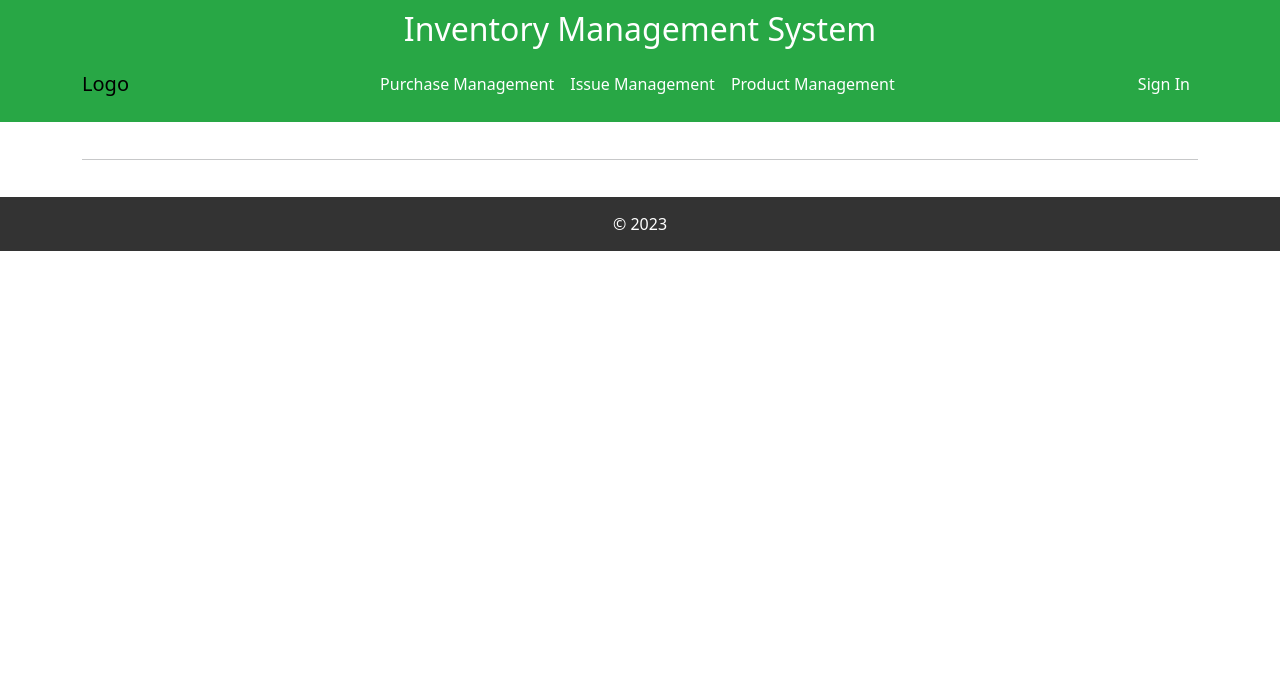
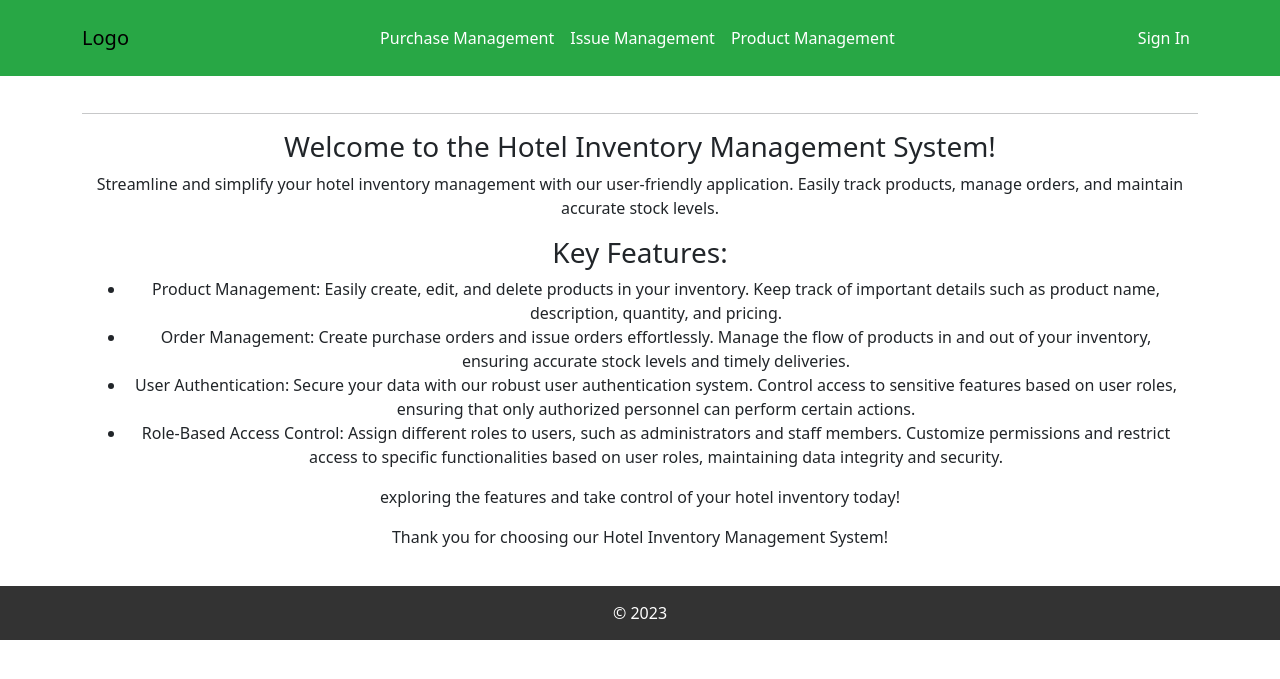
Before and after one commit to Mesele9/hotel_inventory_system, a Flask app: page / in a window 1280 px wide. Shown: the top 679 px of the page. Run offline with Flask 3, Linux system fonts and the light colour scheme.

Commit message:
add text to main.html for the landing page

```diff
--- a/app/__init__.py
+++ b/app/__init__.py
@@ -48,7 +48,7 @@ def create_app(config_class=Config):
 
     @app.route('/')
     def index():
-        return render_template('base.html')
+        return render_template('main.html')
 
     return app
 
--- a/app/templates/base.html
+++ b/app/templates/base.html
@@ -75,7 +75,7 @@
   </head>
   <body class="text-center">
     <div class="header">
-    <h2>Inventory Management System</h2>
+   <!-- <h4>Inventory Management System</h4> -->
       <nav class="navbar navbar-expand-lg">
         <div class="container">
           <a class="navbar-brand" href="{{ url_for('index')}}">Logo</a>
--- a/app/templates/main.html
+++ b/app/templates/main.html
@@ -1,27 +1,22 @@
-<html>
-    <head>
-        {% if title %}
-        <title>{{ title }} - Inventory</title>
-        {% else %}
-        <title>Inventory</title>
-        {% endif %}
-    </head>
-    <body>
-        <div>
-            Inventory:
-            <a href="/index">Home</a>
-            <a href="/login">Login</a>
+{% extends 'base.html' %}
+
+
+        {% block content %}
+        <div class="container">
+            <h3>Welcome to the Hotel Inventory Management System!</h3>
+            <p>Streamline and simplify your hotel inventory management with our user-friendly application. Easily track products, manage orders, and maintain accurate stock levels.</p>
+
+            <h3>Key Features:</h3>
+            <ul>
+                <li>Product Management: Easily create, edit, and delete products in your inventory. Keep track of important details such as product name, description, quantity, and pricing.</li>
+                <li>Order Management: Create purchase orders and issue orders effortlessly. Manage the flow of products in and out of your inventory, ensuring accurate stock levels and timely deliveries.</li>
+                <li>User Authentication: Secure your data with our robust user authentication system. Control access to sensitive features based on user roles, ensuring that only authorized personnel can perform certain actions.</li>
+                <li>Role-Based Access Control: Assign different roles to users, such as administrators and staff members. Customize permissions and restrict access to specific functionalities based on user roles, maintaining data integrity and security.</li>
+            </ul>
+
+            <p>exploring the features and take control of your hotel inventory today!</p>
+
+            <p>Thank you for choosing our Hotel Inventory Management System!</p>
         </div>
-        <hr>
-        {% with messages = get_flashed_messages() %}
-        {% if messages %}
-        <ul>
-            {% for message in messages %}
-            <li>{{ message }}</li>
-            {% endfor %}
-        </ul>
-        {% endif %}
-        {% endwith %}
-        {% block content %}{% endblock %}
-    </body>
-</html>
+
+{% endblock %}
--- a/app/templates/purchase/purchase_list.html
+++ b/app/templates/purchase/purchase_list.html
@@ -15,7 +15,8 @@
         <ul>
           {% for product_purchase_order in purchase_order.products %}
             <li>
-              Product Name: {{ product_purchase_order.products.product_id }}
+
+              Product Name: {{ product_purchase_order.product_id }}
               <br>
               Quantity: {{ product_purchase_order.quantity }}
             </li>
```
Also changed, not shown: app/manage_purchase/routes.py (line endings or trailing spaces).
